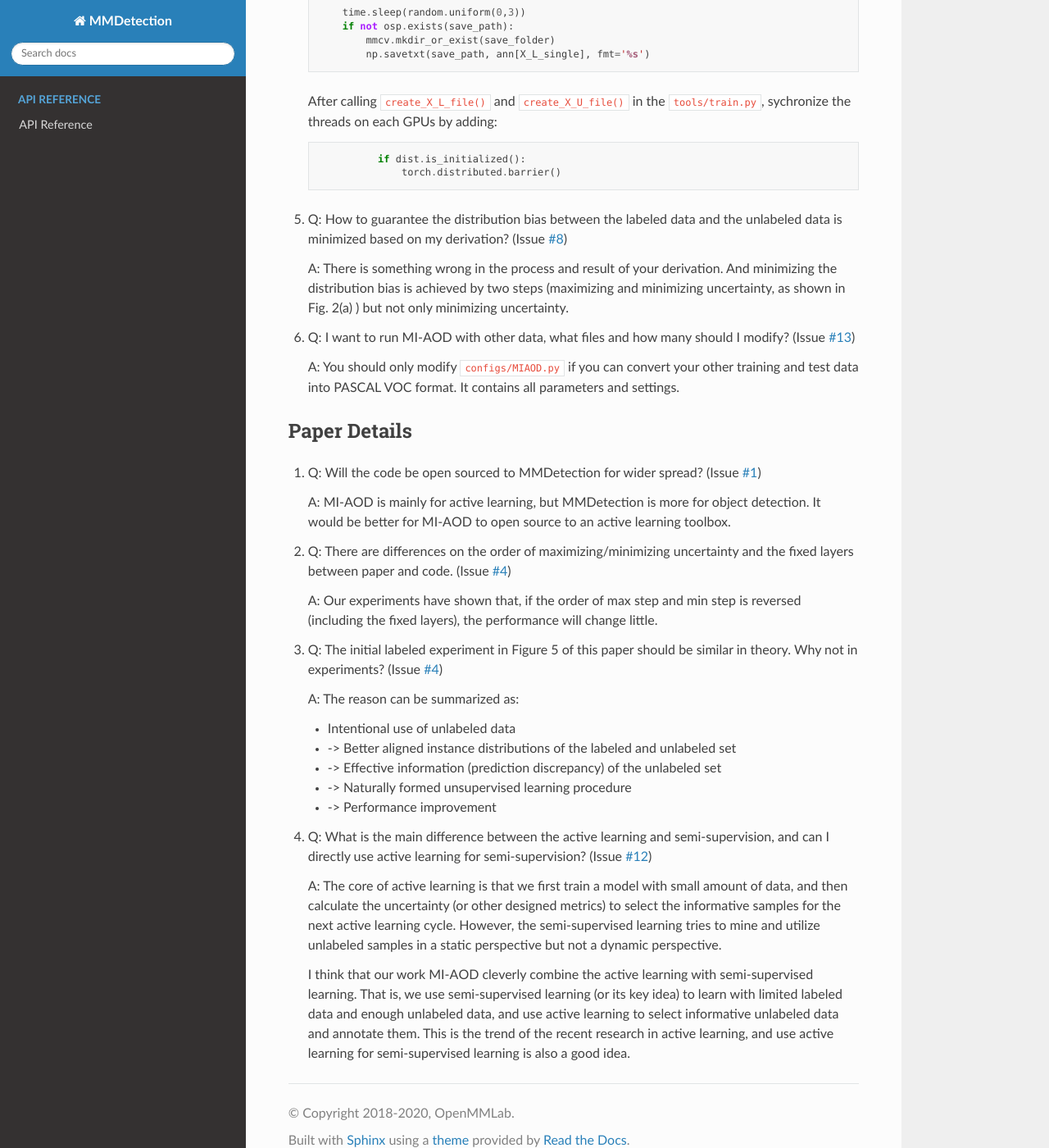
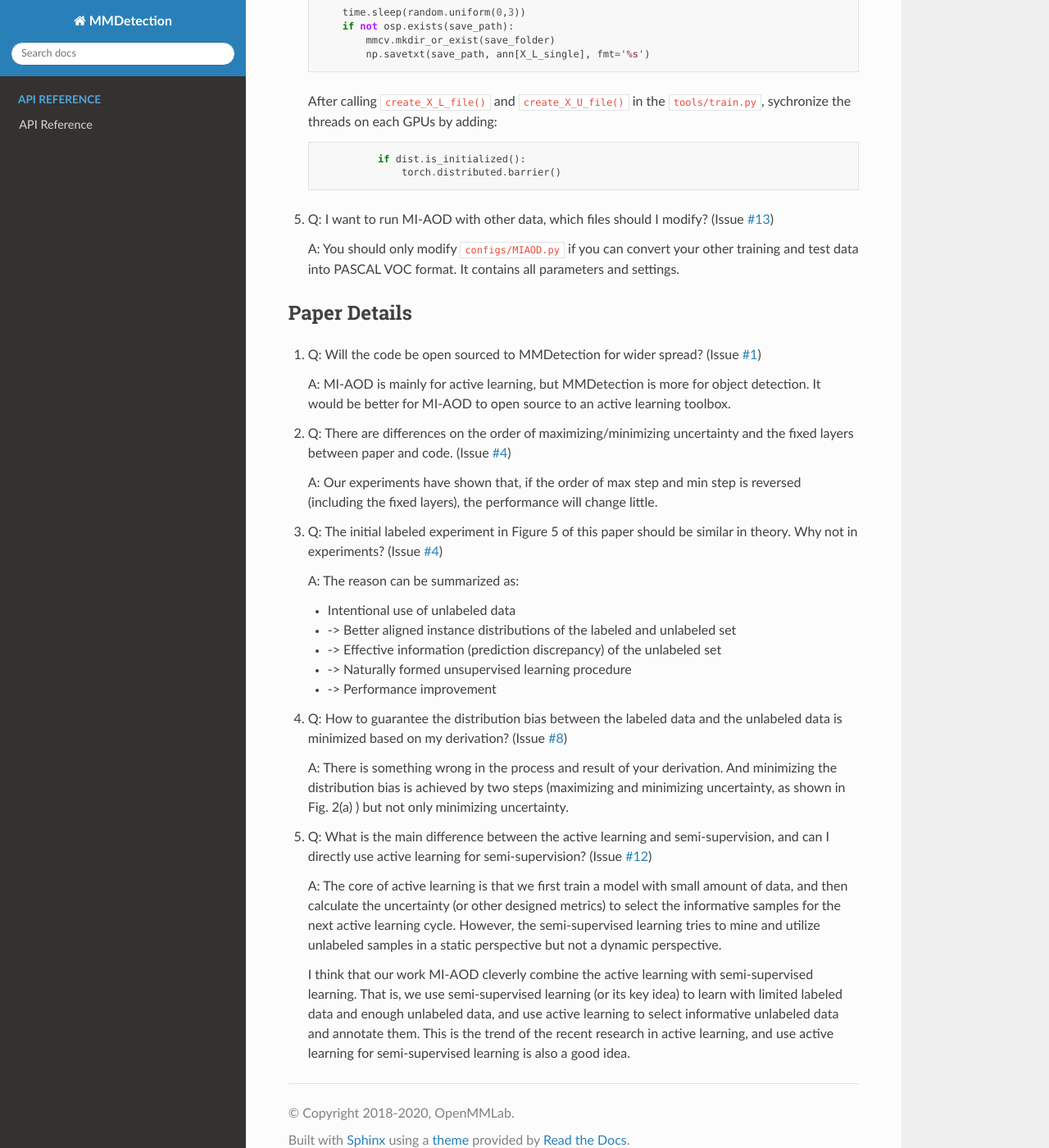
Before and after one commit to yuantn/MI-AOD, a Sphinx documentation site: the page built from docs/FAQ.md, in a window 1280 px wide and 1400 px high, scrolled down 1614 px. Shown: the whole window at 82% size. Built offline with Sphinx 7.4.7 and the Read the Docs theme 2.0.0, drawn with Linux system fonts in a browser that asks for light colours; pages that are not in the unit, such as notebooks, are missing from menus; some of the changed lines change nothing that is shown.

Commit message:
Update FAQ.md

````diff
--- a/docs/FAQ.md
+++ b/docs/FAQ.md
@@ -81,12 +81,7 @@ The open issues are not included here for now, just in case someone will ask fur
                   torch.distributed.barrier()
     ```
 
-5.  Q: How to guarantee the distribution bias between the labeled data and the unlabeled data is minimized based on my derivation? (Issue [#8](../../../issues/8))
-
-    A: There is something wrong in the process and result of your derivation.
-    And minimizing the distribution bias is achieved by two steps (maximizing and minimizing uncertainty, as shown in Fig. 2(a) ) but not only minimizing uncertainty.
-
-6.  Q: I want to run MI-AOD with other data, what files and how many should I modify? (Issue [#13](../../../issues/13))
+5.  Q: I want to run MI-AOD with other data, which files should I modify? (Issue [#13](../../../issues/13))
 
     A: You should only modify `configs/MIAOD.py` if you can convert your other training and test data into PASCAL VOC format. It contains all parameters and settings.
 
@@ -111,7 +106,12 @@ The open issues are not included here for now, just in case someone will ask fur
     - -> Naturally formed unsupervised learning procedure
     - -> Performance improvement
 
-4.  Q: What is the main difference between the active learning and semi-supervision, and can I directly use active learning for semi-supervision? (Issue [#12](../../../issues/12))
+4.  Q: How to guarantee the distribution bias between the labeled data and the unlabeled data is minimized based on my derivation? (Issue [#8](../../../issues/8))
+
+    A: There is something wrong in the process and result of your derivation.
+    And minimizing the distribution bias is achieved by two steps (maximizing and minimizing uncertainty, as shown in Fig. 2(a) ) but not only minimizing uncertainty.
+
+5.  Q: What is the main difference between the active learning and semi-supervision, and can I directly use active learning for semi-supervision? (Issue [#12](../../../issues/12))
 
     A: The core of active learning is that we first train a model with small amount of data,
     and then calculate the uncertainty (or other designed metrics) to select the informative samples for the next active learning cycle.
````
